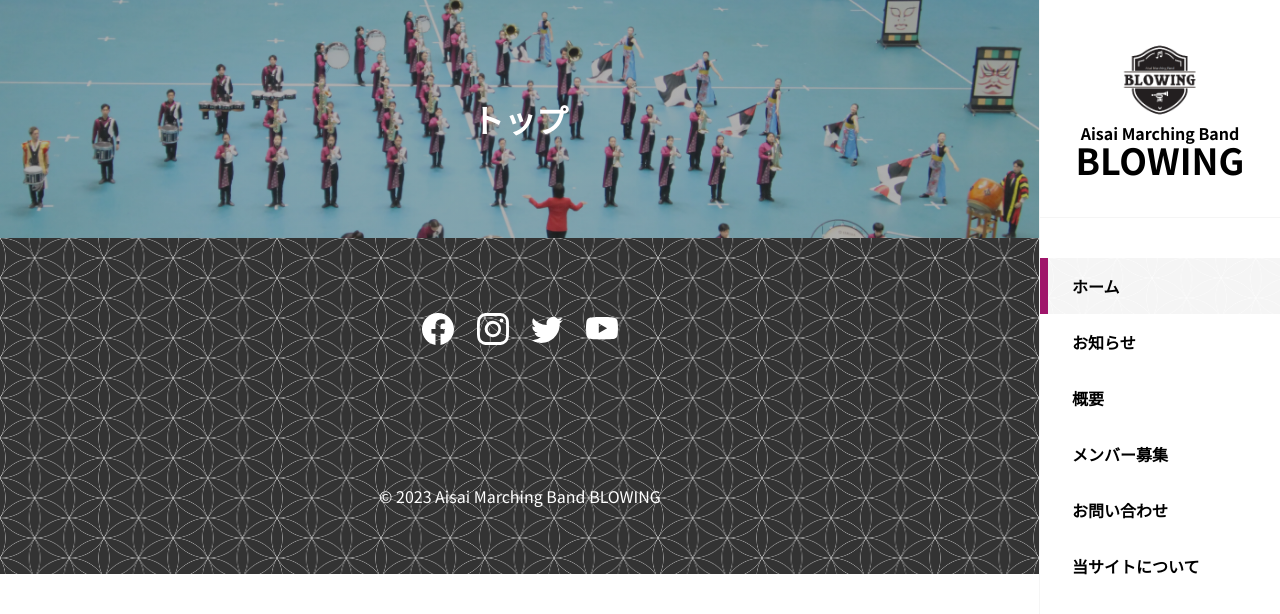
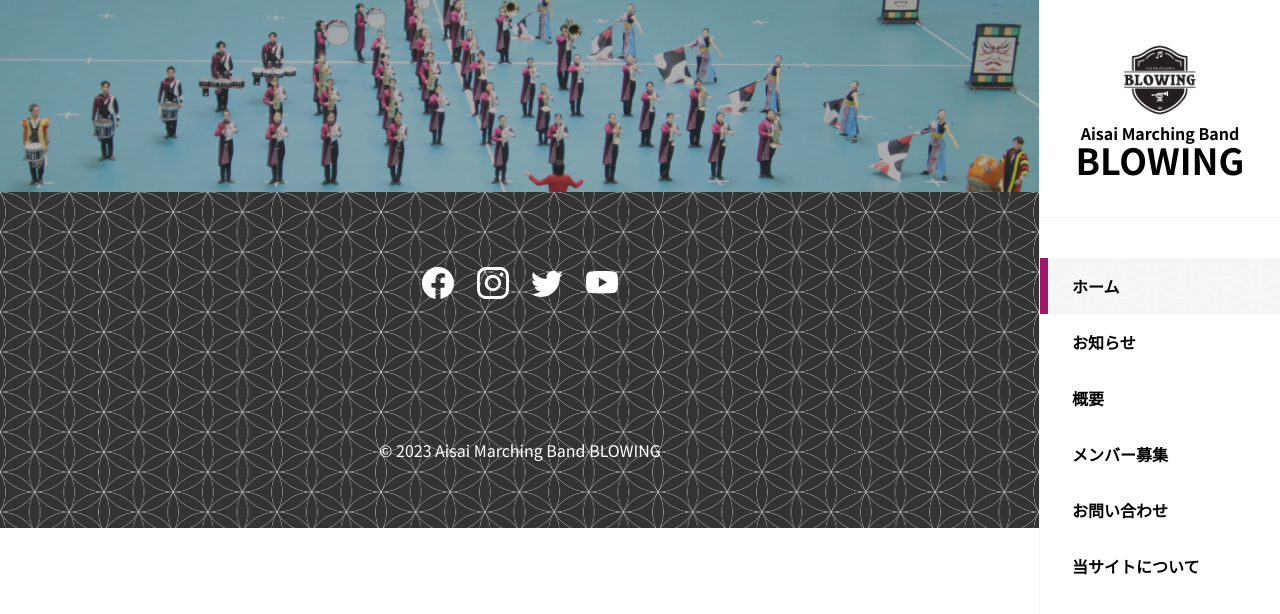
Before and after one commit to pepepepepei/aisai-marching-band-website-nextjs, a Next.js app: page / in a window 1280 px wide. Shown: the top 614 px of the page. Built offline with nearby package versions, Linux system fonts and the light colour scheme.

Commit message:
titleタグを設定した

```diff
--- a/src/components/base/Layout/Layout.jsx
+++ b/src/components/base/Layout/Layout.jsx
@@ -1,3 +1,4 @@
+import Head from "next/head";
 import Footer from "../Footer/Footer";
 import Header from "../Header/Header";
 import SideBar from "../SideBar/SideBar";
@@ -6,6 +7,13 @@ import styles from "./Layout.module.css";
 export default function Layout({ title, children }) {
   return (
     <>
+      <Head>
+        <title>
+          {title}
+          {title ? "｜" : ""}
+          Aisai Marching Band BLOWING
+        </title>
+      </Head>
       <SideBar className={styles.sideBar} />
       <main className={styles.main}>
         <Header title={title} />
--- a/src/pages/index.jsx
+++ b/src/pages/index.jsx
@@ -1,5 +1,5 @@
 import Layout from "@/components/base/Layout/Layout";
 
 export default function Home() {
-  return <Layout title="トップ"></Layout>;
+  return <Layout></Layout>;
 }
```
